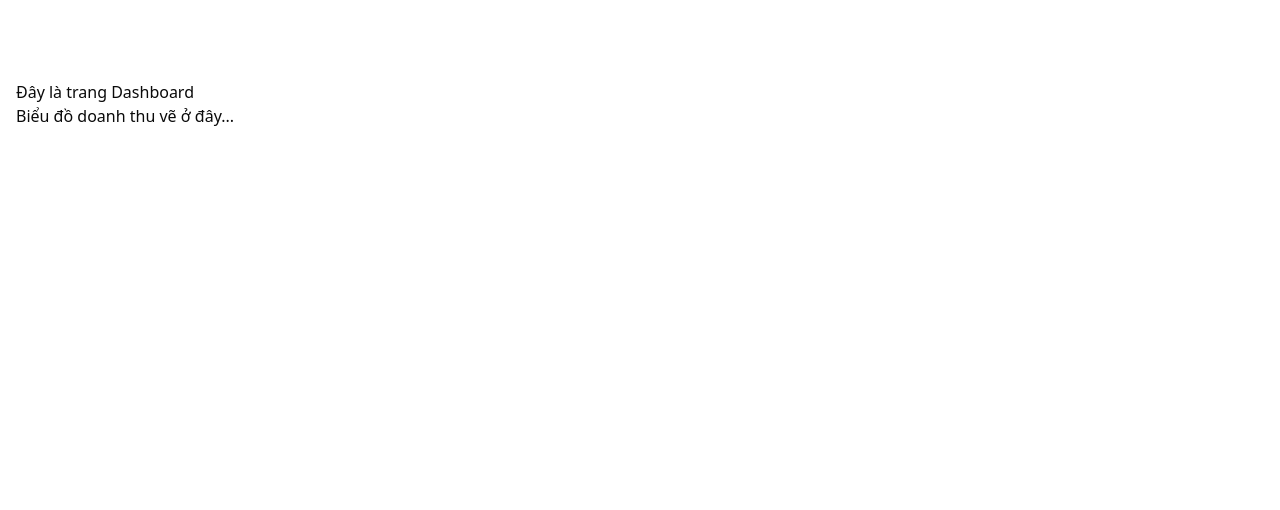
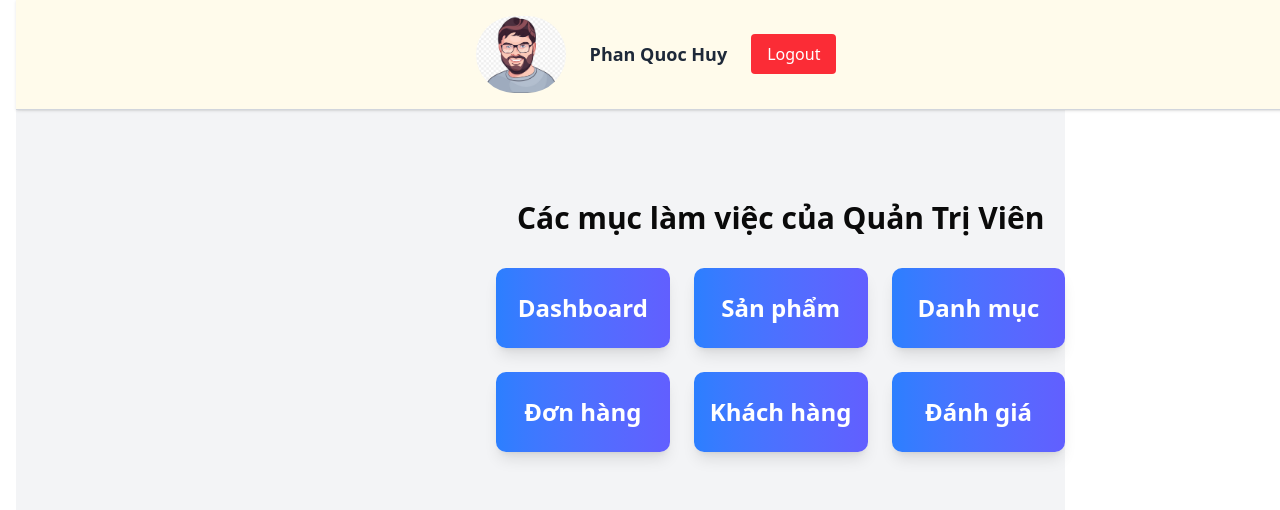
Before and after one commit to PhanQuocHuyIUH/ChillGlasses, a Next.js app: page /dashboard in a window 1280 px wide. Shown: the top 510 px of the page. Built offline with nearby package versions, Linux system fonts and the light colour scheme.

Commit message:
feat: implement admin dashboard layout

```diff
--- a/src/app/(admin)/dashboard/page.tsx
+++ b/src/app/(admin)/dashboard/page.tsx
@@ -1,11 +1,37 @@
+"use client";
+
+import AdminHeader from "@/components/layout/AdminHeader";
+
 const DashBoard = () => {
+  const sections = [
+    { name: "Dashboard", path: "/admin/dashboard" },
+    { name: "Sản phẩm", path: "/admin/products" },
+    { name: "Danh mục", path: "/admin/categories" },
+    { name: "Đơn hàng", path: "/admin/orders" },
+    { name: "Khách hàng", path: "/admin/customers" },
+    { name: "Đánh giá", path: "/admin/reviews" },
+  ];
+
   return (
     <div>
-      <h1>Đây là trang Dashboard</h1>
-      <p>Biểu đồ doanh thu vẽ ở đây...</p>
-
+      <AdminHeader />
+      <div className="h-screen flex justify-center bg-gray-100">
+        <div className="text-center ml-120 mt-30">
+          <h1 className="text-3xl font-bold mb-8">Các mục làm việc của Quản Trị Viên</h1>
+            <div className="grid grid-cols-1 sm:grid-cols-2 md:grid-cols-3 gap-6 w-full mx-auto">
+                {sections.map((section) => (
+                  <button
+                    key={section.path}
+                    onClick={() => (window.location.href = section.path)}
+                    className="bg-linear-to-r from-blue-500 to-indigo-500 text-white font-semibold text-2xl py-6 px-4 rounded-lg shadow-lg hover:shadow-xl hover:from-blue-600 hover:to-indigo-600 transition duration-300 transform hover:scale-105"
+                    >
+                    {section.name}
+                  </button>
+                ))}
+            </div>
+        </div>
+      </div>
     </div>
-
   );
 };
 
--- /dev/null
+++ b/src/components/layout/AdminHeader.tsx
@@ -0,0 +1,39 @@
+"use client";
+
+import Image from "next/image"; // Import Image from next/image
+import { useRouter } from "next/navigation"; // Correct import path for useRouter in Next.js 13
+
+const AdminHeader = () => {
+  const router = useRouter();
+
+  // Logout handler
+  const handleLogout = () => {
+    // Perform logout logic here
+    alert("Đăng xuất thành công!");
+    router.push("/login"); // Redirect to the login page
+  };
+
+  return (
+      <div className="bg-amber-50 shadow fixed top-0 w-full flex items-center justify-center px-6 py-4 border-b border-gray-300">
+        {/* Admin Name, Avatar, and Logout Button */}
+        <div className="flex flex-row items-center gap-6 text-center">
+        <Image
+            src="/images/avatar.png"
+            alt="Admin Avatar"
+            width={90}
+            height={90}
+            className="rounded-full"
+        />
+        <span className="font-bold text-lg text-gray-800">Phan Quoc Huy</span>
+        <button
+            onClick={handleLogout}
+            className="bg-red-500 text-white px-4 py-2 rounded hover:bg-red-600"
+        >
+            Logout
+        </button>
+        </div>
+    </div>
+  );
+};
+
+export default AdminHeader;
```
